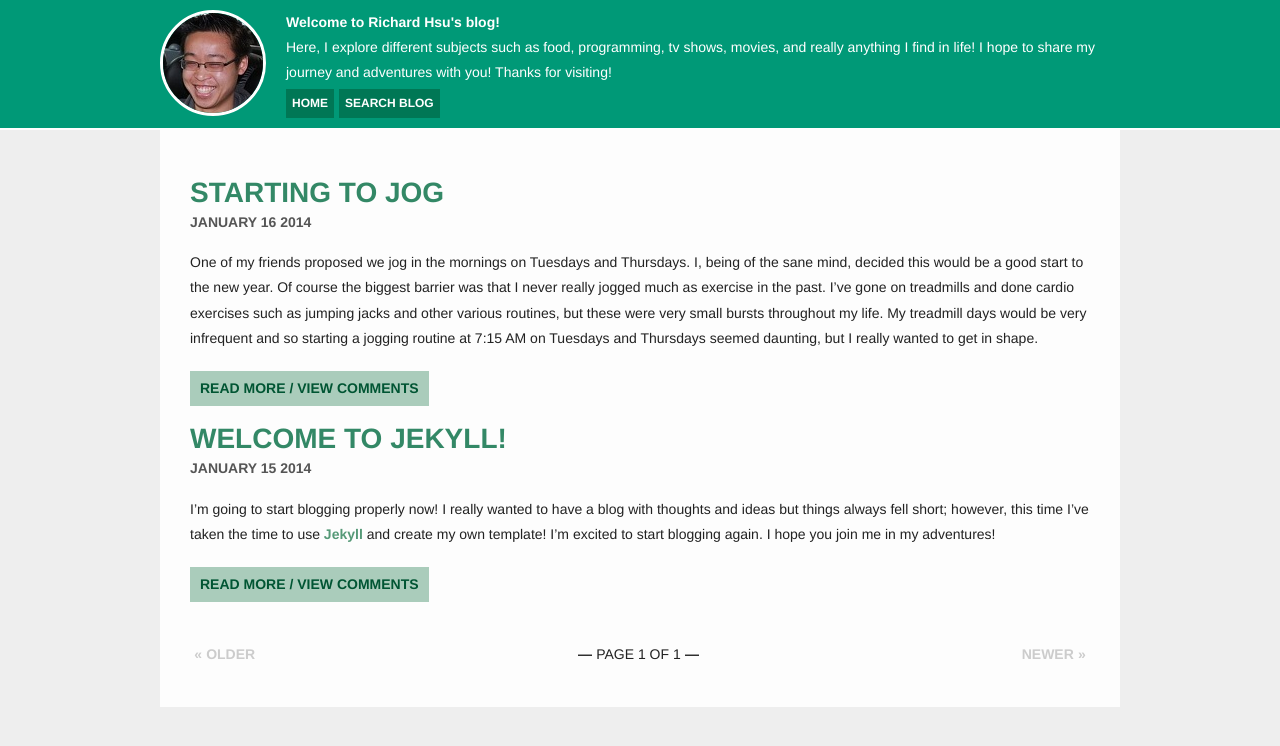
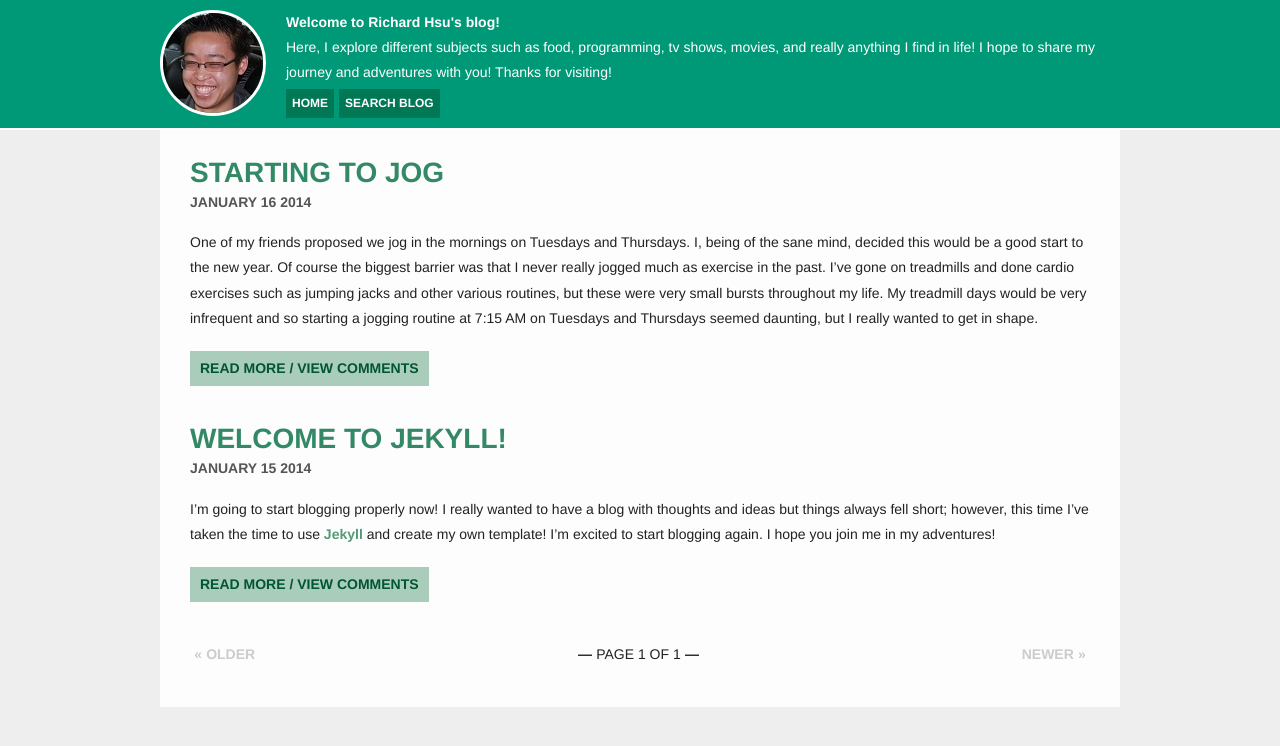
Before and after one commit to richardhsu/richardhsu.github.io, a Jekyll site: the page built from index.html, in a window 1280 px wide. Shown: the top 746 px of the page. Built offline with Jekyll 4.4.1, drawn with Linux system fonts in a browser that asks for light colours; Markdown is read by kramdown in place of the engine named in the settings; the list of posts is cut into pages by our own code.

Commit message:
Readjusting post margins.

```diff
--- a/css/style.css
+++ b/css/style.css
@@ -153,7 +153,7 @@ ul.pages li a:hover, ul.pages li a:active {
 }
 
 .post {
-  margin: 20px 0;
+  margin-bottom: 40px;
 }
 
 .post-header {
```
